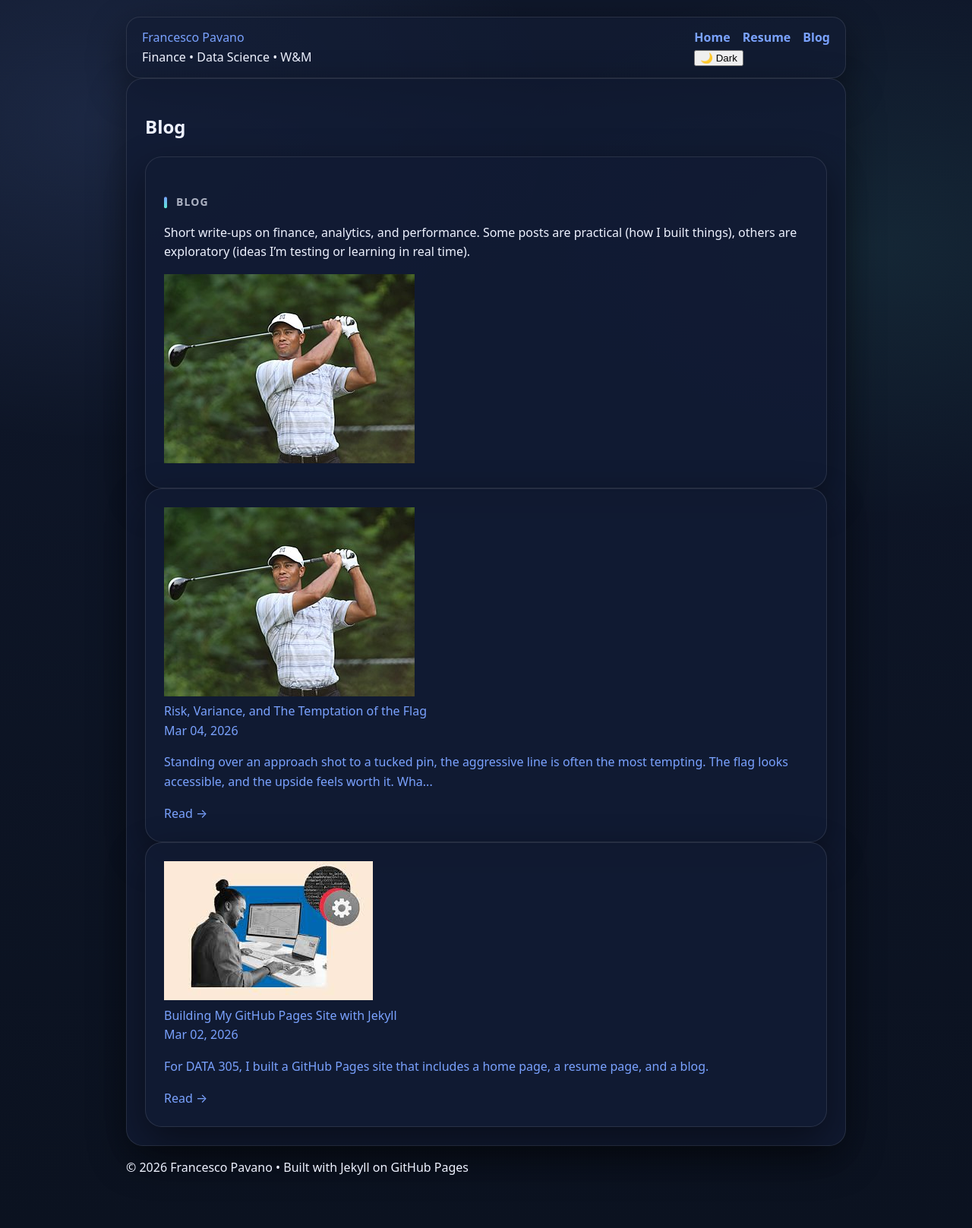
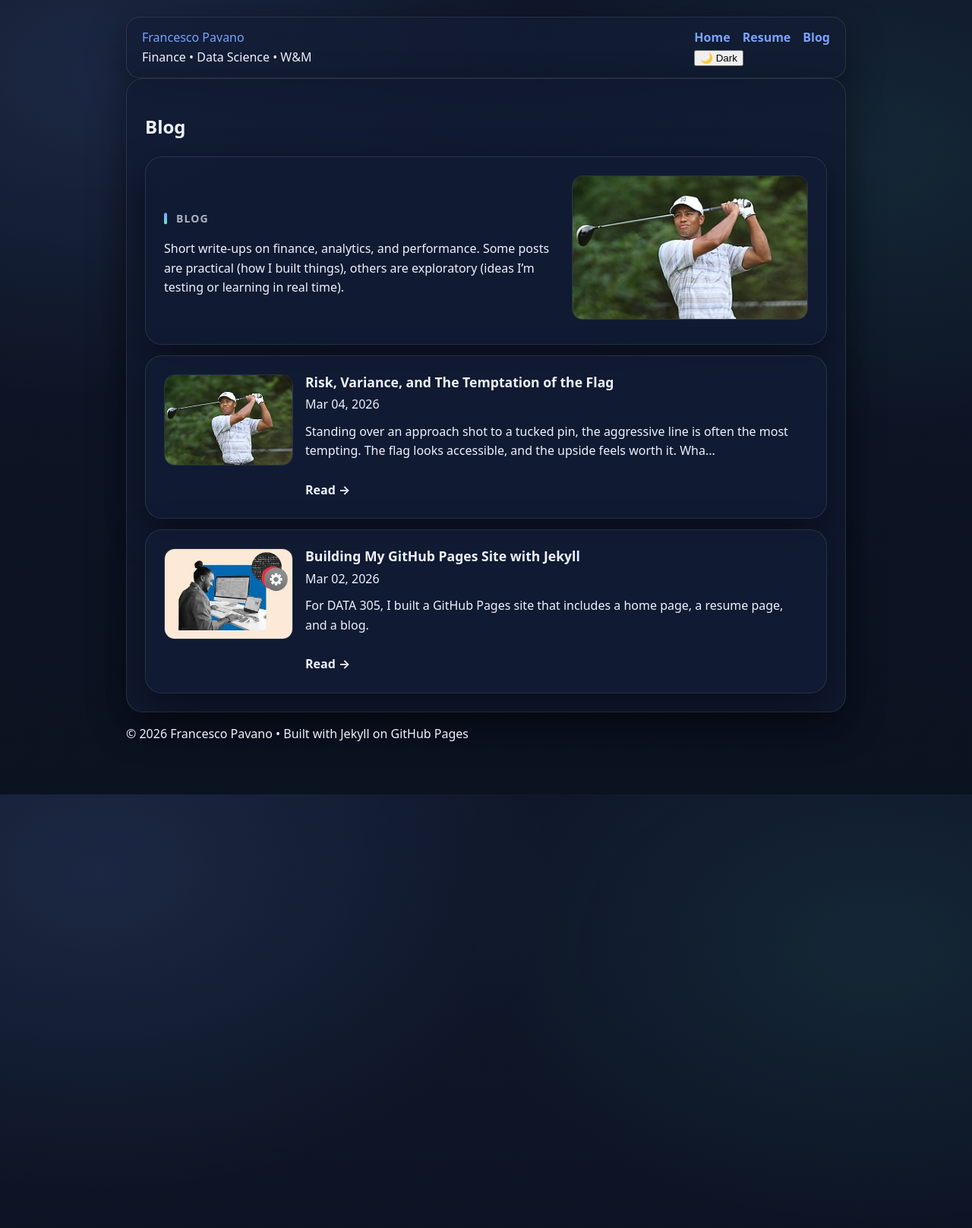
Before and after one commit to fjpavano/DATA-305-Assignment-2, a Jekyll site: the page built from blog.md, in a window 1280 px wide. Shown: the whole page at 76% size. Built offline with Jekyll 4.4.1, drawn with Linux system fonts in a browser that asks for light colours.

Commit message:
Update style.css

```diff
--- a/assets/css/style.css
+++ b/assets/css/style.css
@@ -268,3 +268,86 @@ a:hover{ text-decoration: underline; }
     margin-top: 20px;
   }
 }
+/* Blog page header */
+.blog-hero{
+  display: grid;
+  grid-template-columns: 1.25fr 0.75fr;
+  gap: 18px;
+  align-items: center;
+}
+
+.blog-hero__img img{
+  width: 100%;
+  height: 190px;
+  object-fit: cover;
+  border-radius: 14px;
+  border: 1px solid var(--border);
+}
+
+/* Blog post cards */
+.posts{
+  display: grid;
+  gap: 14px;
+  margin-top: 14px;
+}
+
+.post-card__link{
+  display: grid;
+  grid-template-columns: 170px 1fr;
+  gap: 16px;
+  text-decoration: none;
+  color: inherit;
+  align-items: stretch;
+}
+
+.post-card__img img{
+  width: 100%;
+  height: 120px;
+  object-fit: cover;
+  border-radius: 14px;
+  border: 1px solid var(--border);
+}
+
+.post-card__content{
+  display: flex;
+  flex-direction: column;
+}
+
+.post-card__title{
+  font-weight: 800;
+  font-size: 1.1rem;
+  line-height: 1.2;
+  margin-bottom: 6px;
+}
+
+.post-card__excerpt{
+  margin-top: 10px;
+}
+
+.post-card__cta{
+  margin-top: auto;
+  font-weight: 700;
+  padding-top: 10px;
+}
+
+/* Hover polish */
+.post-card:hover{
+  transform: translateY(-2px);
+  transition: transform 0.15s ease;
+}
+
+/* Mobile */
+@media (max-width: 850px){
+  .blog-hero{
+    grid-template-columns: 1fr;
+  }
+  .blog-hero__img img{
+    height: 170px;
+  }
+  .post-card__link{
+    grid-template-columns: 1fr;
+  }
+  .post-card__img img{
+    height: 180px;
+  }
+}
```
